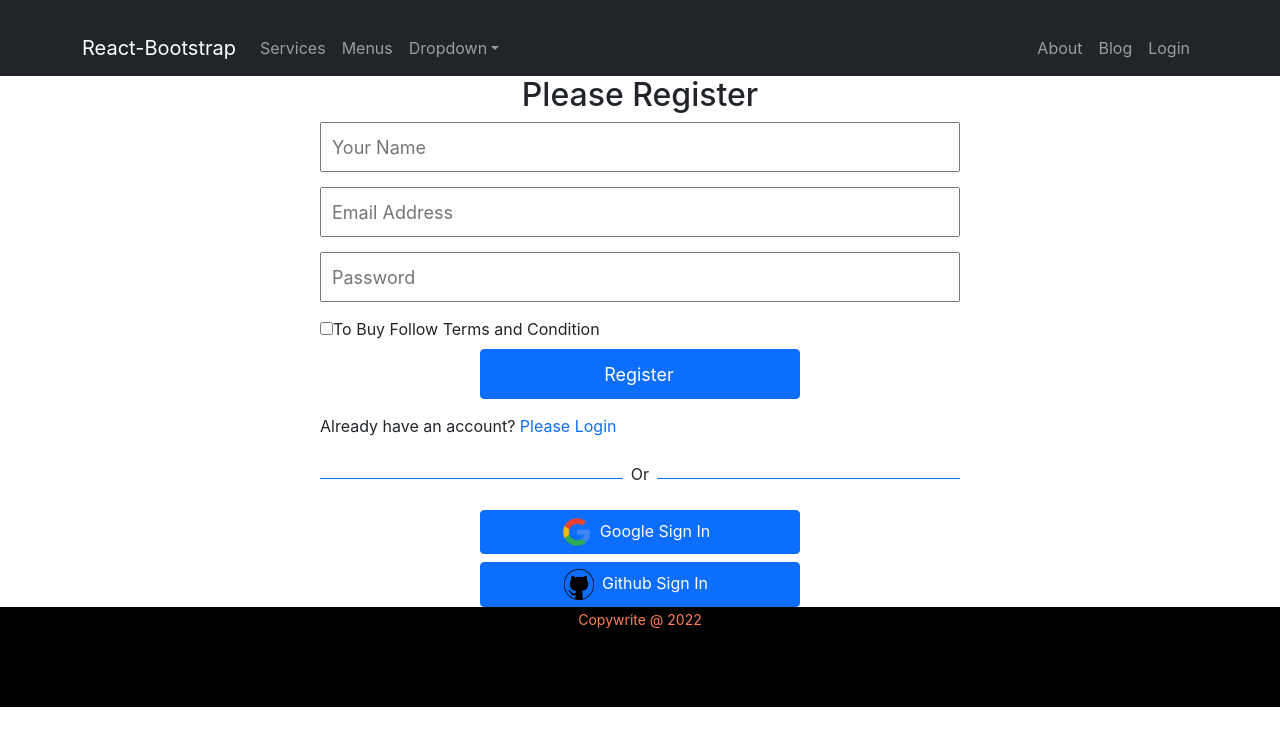
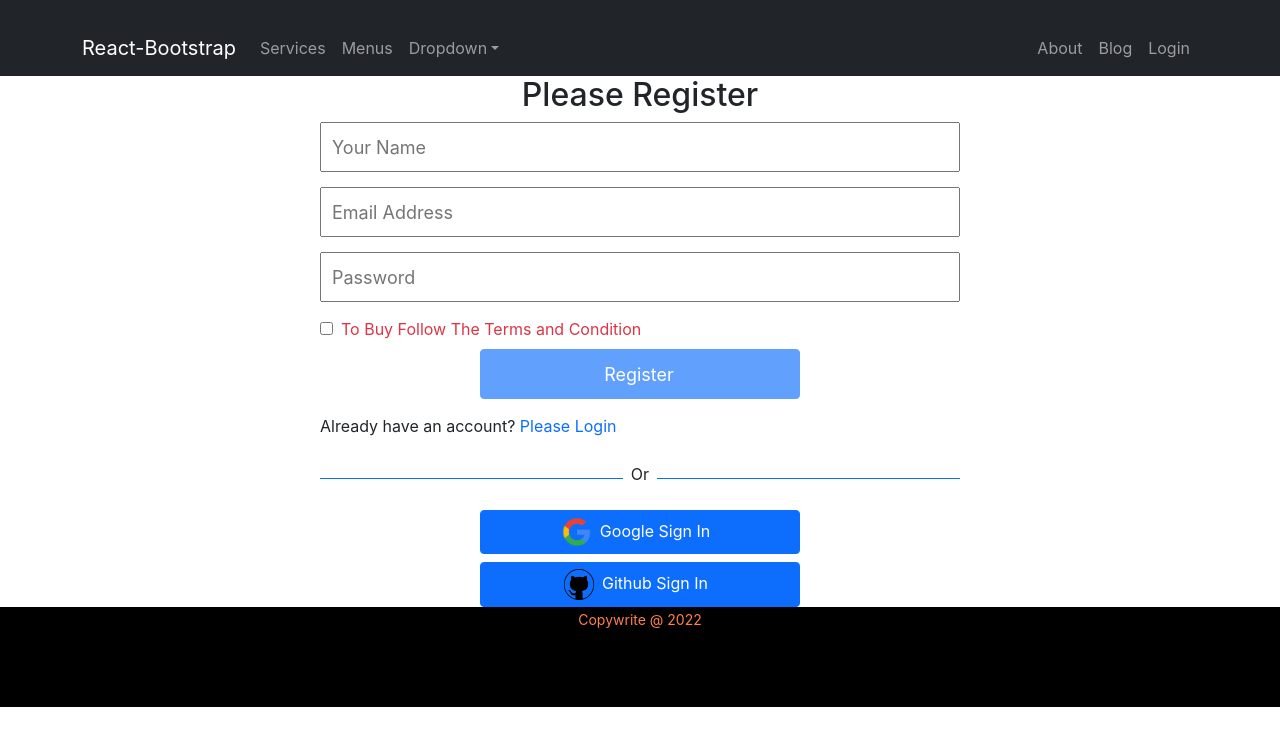
Before and after one commit to RefatRingky/independent-service, a React (Create React App) app: page /register in a window 1280 px wide. Shown: the top 746 px of the page. Built offline with nearby package versions, Linux system fonts and the light colour scheme; no server answers.

Commit message:
email verification

```diff
--- a/src/Pages/Login/Register/Register.js
+++ b/src/Pages/Login/Register/Register.js
@@ -12,7 +12,7 @@ const Register = () => {
         user,
         loading,
         error,
-      ] = useCreateUserWithEmailAndPassword(auth);
+      ] = useCreateUserWithEmailAndPassword(auth,{sendEmailVerification: true});
     const navigate = useNavigate();
 
     const navigateLogin = () =>{
@@ -30,9 +30,9 @@ const Register = () => {
         const password = event.target.password.value;
         // const agree = event.target.terms.checked;
 
-        // if(agree){
-        //     createUserWithEmailAndPassword(email, password);
-        // }
+        if(agree){
+            createUserWithEmailAndPassword(email, password);
+        }
 
 
     }
@@ -47,8 +47,10 @@ const Register = () => {
 
                 <input type="password" name="password" id="" placeholder='Password' required/>
                 <input onClick={()=> setAgree(!agree)} type="checkbox" name='terms' id='terms' />
-                <label htmlFor='terms'>To Buy Follow Terms and Condition</label>
-                <input className='w-50 mx-auto btn btn-primary mt-2' type="submit" value="Register" />
+                <label className={agree ? 'ps-2 text-primary': 'ps-2 text-danger'} htmlFor='terms'>To Buy Follow The Terms and Condition</label>
+                <input
+                  disabled={!agree}
+                 className='w-50 mx-auto btn btn-primary mt-2' type="submit" value="Register" />
             </form>
             <p>Already have an account? <Link to="/login" className='text-primary pe-auto text-decoration-none' onClick={navigateLogin}>Please Login</Link> </p>
             <SocialLogin></SocialLogin>
```
